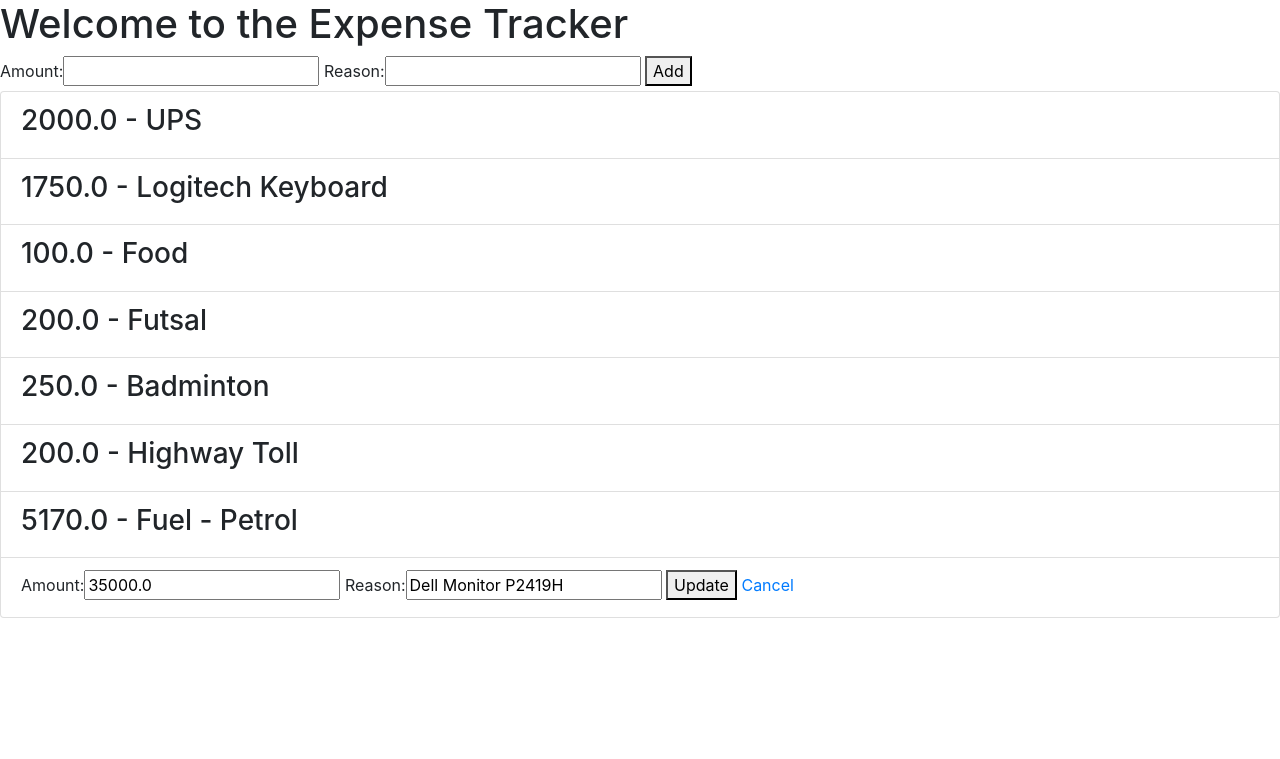
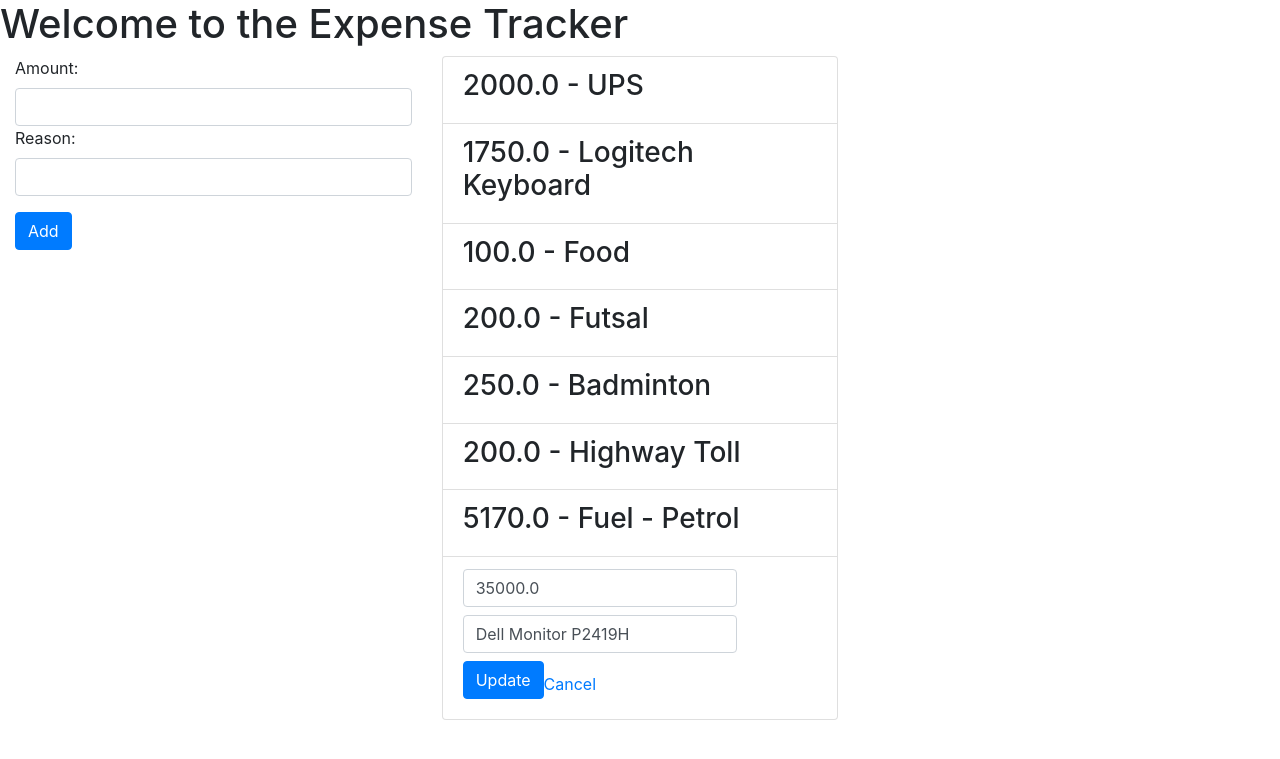
Before and after one commit to thilanse/expense-tracker, a Django app: page /expense/2/update/ in a window 1280 px wide. Shown: the top 759 px of the page. Run offline with Django 3.2, Linux system fonts and the light colour scheme; data comes from the database, SQL or seed files in the repository; both versions use the stored data as it was after the commit; some libraries are stand-ins or nearby versions.

Commit message:
Added bootstrap styling

```diff
--- a/expense_tracker/tracker/forms.py
+++ b/expense_tracker/tracker/forms.py
@@ -6,3 +6,16 @@ class ExpenseForm(forms.ModelForm):
   class Meta:
     model = Expense
     fields = ['amount', 'reason']
+    widgets = {
+            'amount': forms.NumberInput(attrs={'class': 'form-control'}),
+            'reason': forms.TextInput(attrs={'class': 'form-control'}),
+        }
+
+class ExpenseUpdateForm(forms.ModelForm):
+
+  amount = forms.IntegerField(widget=forms.NumberInput(attrs={'class': 'form-control mb-2 mr-sm-2'}), label='')
+  reason = forms.CharField(widget=forms.TextInput(attrs={'class': 'form-control mb-2 mr-sm-2'}), label='')
+
+  class Meta:
+    model = Expense
+    fields = ['amount', 'reason']
--- a/expense_tracker/tracker/templates/tracker/home.html
+++ b/expense_tracker/tracker/templates/tracker/home.html
@@ -1,43 +1,69 @@
 {% extends 'tracker/base.html' %}
 {% block content %}
   <h1>Welcome to the Expense Tracker</h1>
+  <div class="container-fluid">
+
+    <div class="row">
+
+      <div class="col">
         <div>
-    <form action="{% url 'tracker-home' %}" method="POST">
+          <form action="{% url 'expense-create' %}" method="POST">
+            <div class="form-group">
               {% csrf_token %}
               {{ form }}
               {{form.errors}}
-      <button type="submit">Add</button>
+            </div>
+            <button type="submit" class="btn btn-primary">Add</button>
           </form>
         </div>
+      </div>
 
+      <div class="col">
         <ul class="list-group">
           {% for expense in expenses %}
             <li class="list-group-item">
               {% if expense.id == update_id %}
                 <div>
-            <form method="POST">
+                  <form method="POST" class="form-inline">
                     {% csrf_token %}
                     {{ update_form }}
                     {{ update_form.errors }}
-              <button type="submit">Update</button>
+                    <button type="submit" class="btn btn-primary mb-2">Update</button>
                     <a href="{% url 'tracker-home' %}">Cancel</a>
                   </form>
                 </div>
               {% elif expense.id == delete_id %}
+                <div class="row">
+                  <div class="col">
                     <h3>Are you sure you want to delete?</h3>
+                  </div>
+                  <div class="col-3">
                     <a href="{% url 'expense-delete' expense.id %}">Yes</a>
                     <a href="{% url 'tracker-home' %}">No</a>
+                  </div>
+                </div>
               {% else %}
+                <div class="row">
+                  <div class="col">
                     <h3>{{ expense.amount }} - {{ expense.reason }}</h3>
-          {% if not update_id %}
-          <div class="col">
+                  </div>
+                  {% if not update_id and not delete_id %}
+                  <div class="col-3">
                     <a href="{% url 'expense-update' expense.id %}">Edit</a>
                     <a href="{% url 'expense-confirm-delete' expense.id %}">Delete</a>
                   </div>
                   {% endif %}
+                </div>
               {% endif %}
             </li>
-
           {% endfor %}
         </ul>
+      </div>
+      <div class="col">
+
+      </div>
+
+    </div>
+  </div>
+
 {% endblock content%}
--- a/expense_tracker/tracker/urls.py
+++ b/expense_tracker/tracker/urls.py
@@ -3,6 +3,7 @@ from . import views
 
 urlpatterns = [
   path('', views.home, name='tracker-home'),
+  path('expense/new/', views.add_expense, name='expense-create'),
   path('expense/<int:pk>/update/', views.update_expense, name='expense-update'),
   path('expense/<int:pk>/delete/confirm/', views.confirm_delete_expense, name='expense-confirm-delete'),
   path('expense/<int:pk>/delete/', views.delete_expense, name='expense-delete')
--- a/expense_tracker/tracker/views.py
+++ b/expense_tracker/tracker/views.py
@@ -1,35 +1,36 @@
 from django.shortcuts import render, redirect
 from django.views.generic import CreateView
-from django.contrib.auth.mixins import LoginRequiredMixin
+from django.contrib.auth.decorators import login_required
 from .models import Expense
-from .forms import ExpenseForm
+from .forms import ExpenseForm, ExpenseUpdateForm
 
+@login_required
 def home(request):
+  form = ExpenseForm()
+  expenses = Expense.objects.order_by('-date_of_expenditure')
+  context = { 'form': form, 'expenses': expenses }
+  return render(request, 'tracker/home.html', context)
+
+def add_expense(request):
   if request.method == 'POST':
     form = ExpenseForm(request.POST)
     form.instance.user = request.user
 
     if form.is_valid():
       form.save()
-      return redirect('tracker-home')
+  return redirect('tracker-home')
 
-  else:
-    form = ExpenseForm()
-
-  expenses = Expense.objects.order_by('-date_of_expenditure')
-  context = { 'form': form, 'expenses': expenses }
-  return render(request, 'tracker/home.html', context)
 
 def update_expense(request, pk):
   expense_to_update = Expense.objects.get(id=pk)
   if request.method == 'POST':
-    update_form = ExpenseForm(request.POST, instance=expense_to_update)
+    update_form = ExpenseUpdateForm(request.POST, instance=expense_to_update)
 
     if update_form.is_valid():
       update_form.save()
       return redirect('tracker-home')
   else:
-    update_form = ExpenseForm(instance=expense_to_update)
+    update_form = ExpenseUpdateForm(instance=expense_to_update)
 
   form = ExpenseForm()
   expenses = Expense.objects.order_by('-date_of_expenditure')
```
Also changed, not shown: expense_tracker/db.sqlite3. Lines whose indentation alone changed are shown as unchanged.
